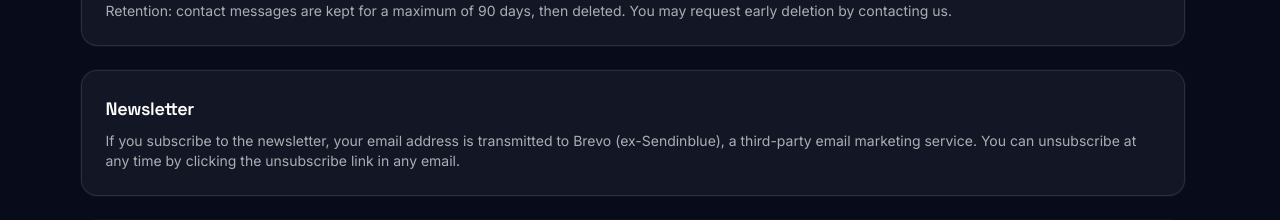
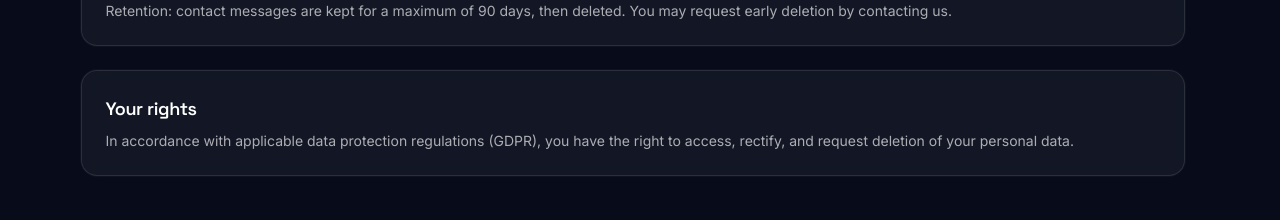
Before and after one commit to Aiyeesha/Aicha-Imene-DAHOUMANE-Portfolio.dev, a Next.js app: page /en/privacy in a window 1280 px wide. Shown: the part 672-892 px from the top of the page. Built offline with nearby package versions, Linux system fonts and the light colour scheme; no server answers.

Commit message:
no newsletter

```diff
--- a/app/[locale]/privacy/page.tsx
+++ b/app/[locale]/privacy/page.tsx
@@ -53,12 +53,6 @@ export default async function PrivacyPage({
           <p className="mt-3 text-sm text-muted-2">{t("retention")}</p>
         </section>
 
-        {/* Newsletter */}
-        <section className="card p-6">
-          <h2 className="text-lg font-semibold">{t("newsletterTitle")}</h2>
-          <p className="mt-2 text-sm text-muted-2">{t("newsletterBody")}</p>
-        </section>
-
         {/* Vos droits */}
         <section className="card p-6">
           <h2 className="text-lg font-semibold">{t("rightsTitle")}</h2>
--- a/messages/en.json
+++ b/messages/en.json
@@ -321,8 +321,6 @@
     "formTitle": "Contact form data",
     "formBody": "When you submit the contact form, the following data is collected: name, email, topic, message, IP address, and User-Agent. This data is used solely to process and respond to your request. If Formspree is enabled as a fallback, message content is forwarded to Formspree (a third-party email delivery service based in the United States).",
     "retention": "Retention: contact messages are kept for a maximum of 90 days, then deleted. You may request early deletion by contacting us.",
-    "newsletterTitle": "Newsletter",
-    "newsletterBody": "If you subscribe to the newsletter, your email address is transmitted to Brevo (ex-Sendinblue), a third-party email marketing service. You can unsubscribe at any time by clicking the unsubscribe link in any email.",
     "rightsTitle": "Your rights",
     "rightsBody": "In accordance with applicable data protection regulations (GDPR), you have the right to access, rectify, and request deletion of your personal data.",
     "contact": "To exercise your rights: {email}"
--- a/messages/fr.json
+++ b/messages/fr.json
@@ -321,8 +321,6 @@
     "formTitle": "Données du formulaire de contact",
     "formBody": "Lorsque vous envoyez le formulaire de contact, les données suivantes sont collectées : nom, email, sujet, message, adresse IP et User-Agent. Ces données sont utilisées uniquement pour traiter et répondre à votre demande. Si Formspree est activé en solution de secours, le contenu du message est transmis à Formspree (service tiers d’acheminement d’emails basé aux États-Unis).",
     "retention": "Conservation : les messages de contact sont conservés au maximum 90 jours, puis supprimés. Vous pouvez demander une suppression anticipée en nous contactant.",
-    "newsletterTitle": "Newsletter",
-    "newsletterBody": "Si vous vous inscrivez à la newsletter, votre adresse email est transmise à Brevo (ex-Sendinblue), un service tiers d’email marketing. Vous pouvez vous désabonner à tout moment en cliquant sur le lien de désinscription présent dans chaque email.",
     "rightsTitle": "Vos droits",
     "rightsBody": "Conformément au RGPD et à la loi Informatique et Libertés, vous disposez d’un droit d’accès, de rectification et de suppression de vos données personnelles.",
     "contact": "Pour exercer vos droits : {email}"
```
Also changed, not shown: lib/ratelimit.ts (line endings or trailing spaces).
